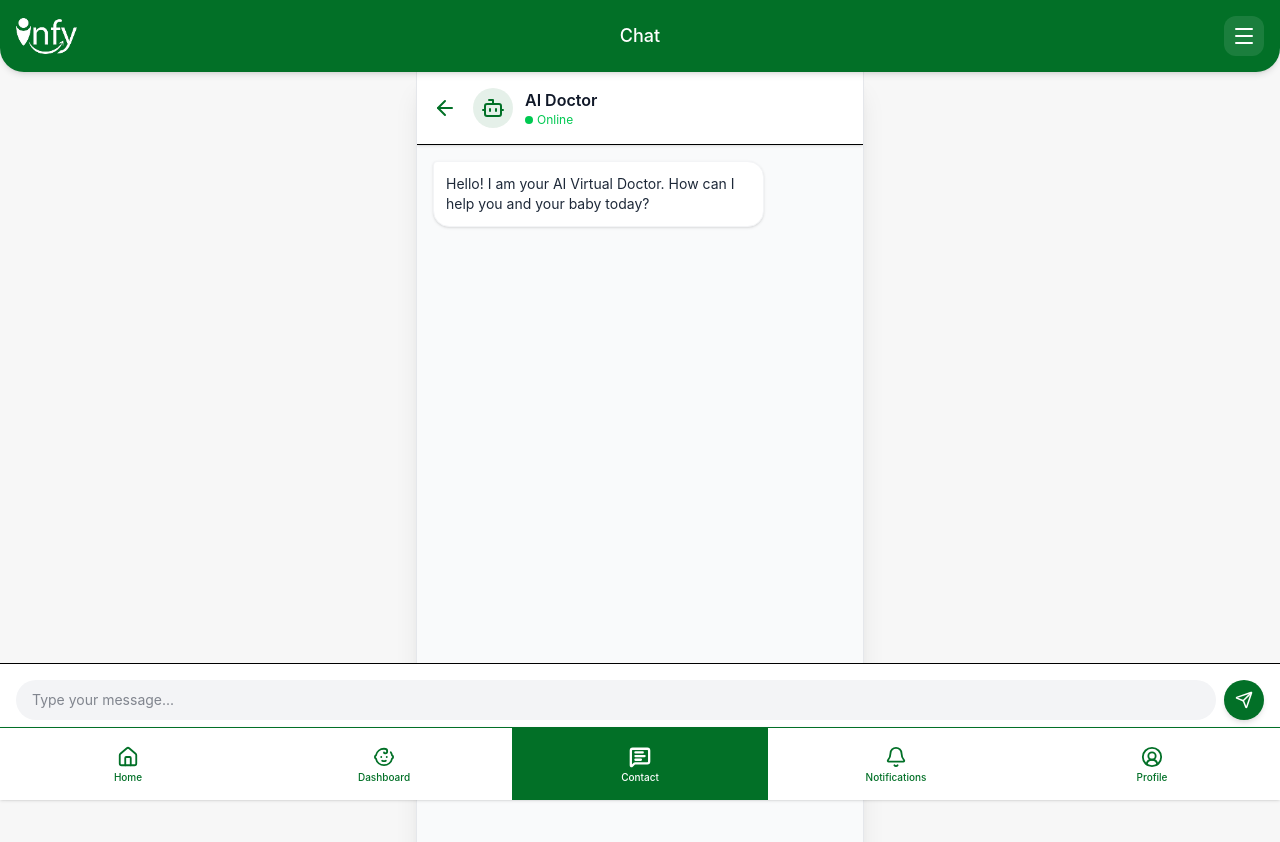
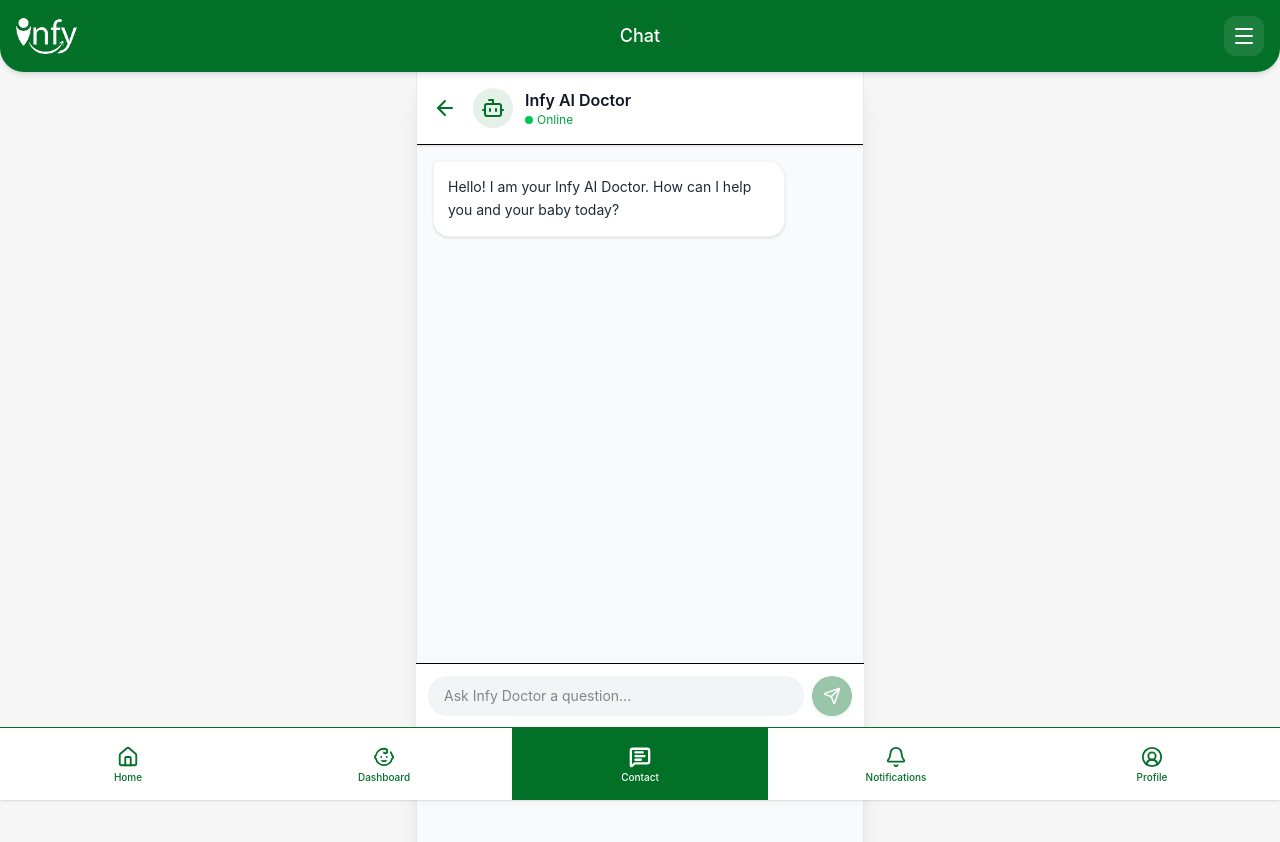
Before and after one commit to Jopex1/Infy-App, a Next.js app: page /chat in a window 1280 px wide. Shown: the top 842 px of the page. Built offline with nearby package versions, Linux system fonts and the light colour scheme.

Commit message:
API Backend for AI Doc

```diff
--- /dev/null
+++ b/src/app/api/chat/route.js
@@ -0,0 +1,57 @@
+import { NextResponse } from "next/server";
+
+export async function POST(req) {
+  try {
+    const { messages } = await req.json();
+    const apiKey = process.env.GEMINI_API_KEY;
+
+    if (!apiKey) {
+      return NextResponse.json({
+        reply: "Hello! I am Infy AI Doctor. To activate my full AI powers, please add your free GEMINI_API_KEY to your environment variables in Netlify or .env.local!"
+      });
+    }
+
+    // Format conversation history for Gemini API
+    const contents = [
+      {
+        role: "user",
+        parts: [{ text: "System Instruction: You are Infy AI Doctor, a compassionate, expert virtual pediatric and child-care consultant in the Infy Baby Tracker app. Provide warm, accurate, easy-to-understand advice on newborn care, baby growth, nutrition, sleep, and vaccinations. Keep responses concise and friendly (under 120 words). Always remind parents to consult a qualified pediatrician for emergency or severe medical symptoms." }]
+      },
+      {
+        role: "model",
+        parts: [{ text: "Understood! I am ready to assist parents with warm, concise, and expert guidance on child care as the Infy AI Doctor." }]
+      },
+      ...messages.map((msg) => ({
+        role: msg.sender === "user" ? "user" : "model",
+        parts: [{ text: msg.text }]
+      }))
+    ];
+
+    const response = await fetch(
+      `https://generativelanguage.googleapis.com/v1beta/models/gemini-1.5-flash:generateContent?key=${apiKey}`,
+      {
+        method: "POST",
+        headers: { "Content-Type": "application/json" },
+        body: JSON.stringify({ contents })
+      }
+    );
+
+    const data = await response.json();
+
+    if (data.candidates && data.candidates[0]?.content?.parts[0]?.text) {
+      const reply = data.candidates[0].content.parts[0].text;
+      return NextResponse.json({ reply });
+    } else {
+      console.error("Gemini API Error:", data);
+      return NextResponse.json({
+        reply: "I am having trouble connecting to my medical database right now. Please try again in a moment!"
+      });
+    }
+  } catch (error) {
+    console.error("Chat API route error:", error);
+    return NextResponse.json(
+      { reply: "An error occurred while generating a response. Please check your internet connection." },
+      { status: 500 }
+    );
+  }
+}
--- a/src/app/chat/page.js
+++ b/src/app/chat/page.js
@@ -1,44 +1,70 @@
 "use client";
-import { useState } from 'react';
-import { Send, Bot, ArrowLeft } from 'lucide-react';
+import { useState, useRef, useEffect } from 'react';
+import { Send, Bot, ArrowLeft, Loader2 } from 'lucide-react';
 import Link from 'next/link';
 
 export default function ChatPage() {
   const [messages, setMessages] = useState([
-    { id: 1, text: "Hello! I am your AI Virtual Doctor. How can I help you and your baby today?", sender: 'doctor' }
+    { id: 1, text: "Hello! I am your Infy AI Doctor. How can I help you and your baby today?", sender: 'doctor' }
   ]);
   const [input, setInput] = useState('');
+  const [loading, setLoading] = useState(false);
+  const messagesEndRef = useRef(null);
 
-  const handleSend = () => {
-    if (!input.trim()) return;
+  const scrollToBottom = () => {
+    messagesEndRef.current?.scrollIntoView({ behavior: 'smooth' });
+  };
 
-    setMessages(prev => [...prev, { id: Date.now(), text: input, sender: 'user' }]);
+  useEffect(() => {
+    scrollToBottom();
+  }, [messages, loading]);
+
+  const handleSend = async () => {
+    if (!input.trim() || loading) return;
+
+    const userMsg = { id: Date.now(), text: input, sender: 'user' };
+    const updatedMessages = [...messages, userMsg];
+    setMessages(updatedMessages);
     setInput('');
+    setLoading(true);
 
-    // Simulate AI response
-    setTimeout(() => {
-      setMessages(prev => [...prev, {
-        id: Date.now(),
-        text: "I understand. Please remember that I am an AI assistant. For serious medical concerns, always consult a human pediatrician.",
-        sender: 'doctor'
-      }]);
-    }, 1000);
+    try {
+      const res = await fetch('/api/chat', {
+        method: 'POST',
+        headers: { 'Content-Type': 'application/json' },
+        body: JSON.stringify({ messages: updatedMessages }),
+      });
+
+      const data = await res.json();
+      setMessages(prev => [
+        ...prev,
+        { id: Date.now(), text: data.reply || "Thank you for your message. How else can I assist?", sender: 'doctor' }
+      ]);
+    } catch (err) {
+      console.error(err);
+      setMessages(prev => [
+        ...prev,
+        { id: Date.now(), text: "I'm having trouble connecting right now. Please check your internet connection and try again.", sender: 'doctor' }
+      ]);
+    } finally {
+      setLoading(false);
+    }
   };
 
   return (
-    <div className="flex flex-col h-[100dvh] bg-gray-50">
+    <div className="flex flex-col h-[100dvh] bg-gray-50 pb-safe">
       {/* Header */}
       <header className="bg-white border-b px-4 py-4 flex items-center shadow-sm sticky top-0 z-10">
-        <Link href="/" className="mr-4 text-primary">
+        <Link href="/" className="mr-4 text-[#027027]">
           <ArrowLeft size={24} />
         </Link>
         <div className="flex items-center gap-3">
-          <div className="w-10 h-10 bg-primary/10 rounded-full flex items-center justify-center text-primary">
+          <div className="w-10 h-10 bg-[#027027]/10 rounded-full flex items-center justify-center text-[#027027]">
             <Bot size={24} />
           </div>
           <div>
-            <h1 className="font-semibold text-gray-900">AI Doctor</h1>
-            <p className="text-xs text-green-500 flex items-center gap-1">
+            <h1 className="font-semibold text-gray-900">Infy AI Doctor</h1>
+            <p className="text-xs text-green-600 flex items-center gap-1">
               <span className="w-2 h-2 bg-green-500 rounded-full inline-block"></span>
               Online
             </p>
@@ -53,30 +79,41 @@
             key={msg.id}
             className={`flex ${msg.sender === 'user' ? 'justify-end' : 'justify-start'}`}
           >
-            <div className={`max-w-[80%] rounded-2xl p-3 shadow-sm ${
+            <div className={`max-w-[85%] rounded-2xl p-3.5 shadow-sm text-sm leading-relaxed ${
               msg.sender === 'user'
-                ? 'bg-primary text-white rounded-tr-sm'
+                ? 'bg-[#027027] text-white rounded-tr-sm'
                 : 'bg-white border border-gray-100 text-gray-800 rounded-tl-sm'
             }`}>
-              <p className="text-sm">{msg.text}</p>
+              <p>{msg.text}</p>
             </div>
           </div>
         ))}
+        {loading && (
+          <div className="flex justify-start">
+            <div className="bg-white border border-gray-100 rounded-2xl rounded-tl-sm p-3.5 shadow-sm flex items-center gap-2 text-xs text-gray-500">
+              <Loader2 size={16} className="animate-spin text-[#027027]" />
+              <span>Infy AI Doctor is thinking...</span>
+            </div>
+          </div>
+        )}
+        <div ref={messagesEndRef} />
       </div>
 
       {/* Input area */}
-      <div className="fixed bottom-[64px] left-0 w-full bg-white border-t p-4 flex items-center gap-2 z-10">
+      <div className="fixed bottom-[72px] left-0 right-0 bg-white border-t p-3 flex items-center gap-2 z-10 max-w-md mx-auto">
         <input
           type="text"
           value={input}
           onChange={(e) => setInput(e.target.value)}
           onKeyDown={(e) => e.key === 'Enter' && handleSend()}
-          placeholder="Type your message..."
-          className="flex-1 bg-gray-100 text-gray-900 rounded-full px-4 py-2.5 outline-none focus:ring-2 focus:ring-primary/50 text-sm"
+          placeholder="Ask Infy Doctor a question..."
+          disabled={loading}
+          className="flex-1 bg-gray-100 text-gray-900 rounded-full px-4 py-2.5 outline-none focus:ring-2 focus:ring-[#027027]/50 text-sm disabled:opacity-50"
         />
         <button
           onClick={handleSend}
-          className="w-10 h-10 shrink-0 bg-primary text-white rounded-full flex items-center justify-center shadow-md active:scale-95 transition-transform"
+          disabled={loading || !input.trim()}
+          className="w-10 h-10 shrink-0 bg-[#027027] text-white rounded-full flex items-center justify-center shadow-md active:scale-95 transition-transform disabled:opacity-40"
         >
           <Send size={18} />
         </button>
```
